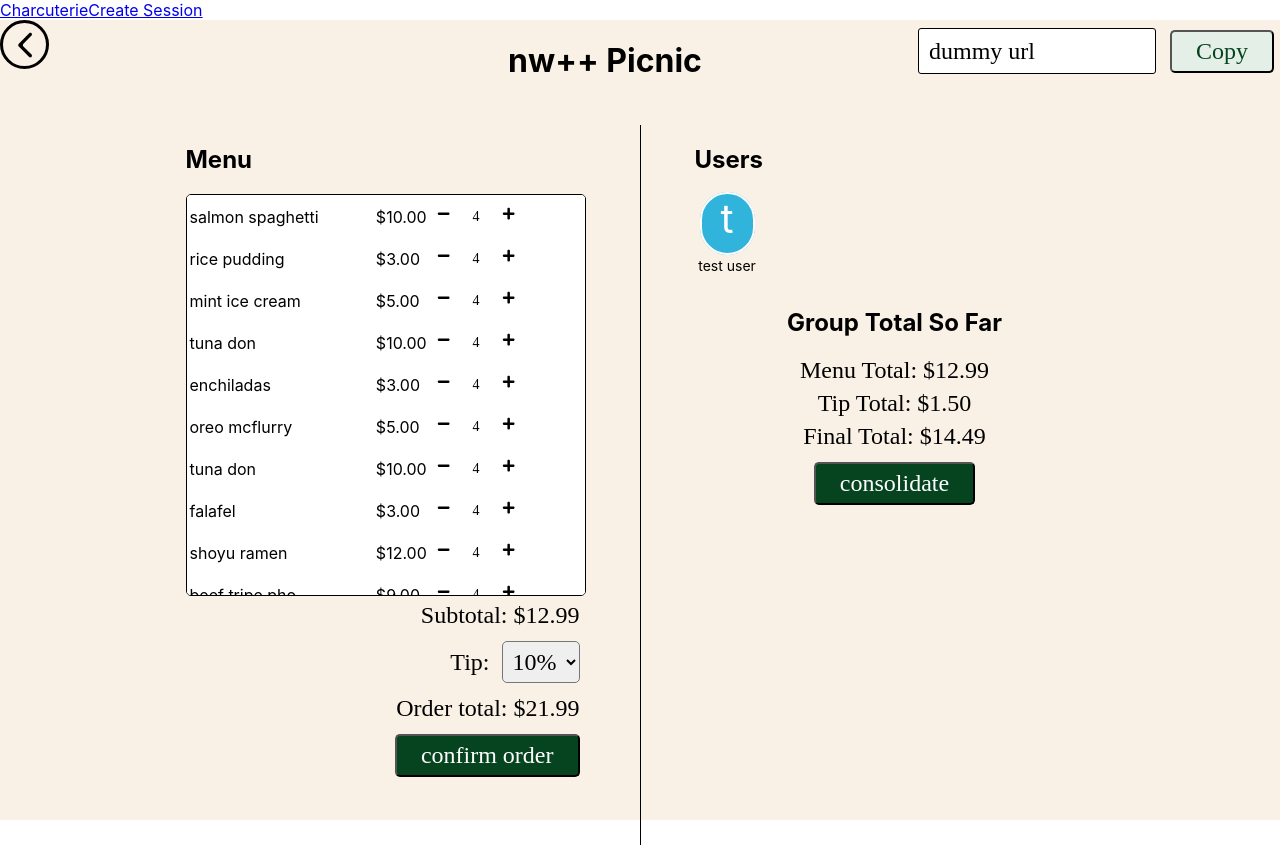
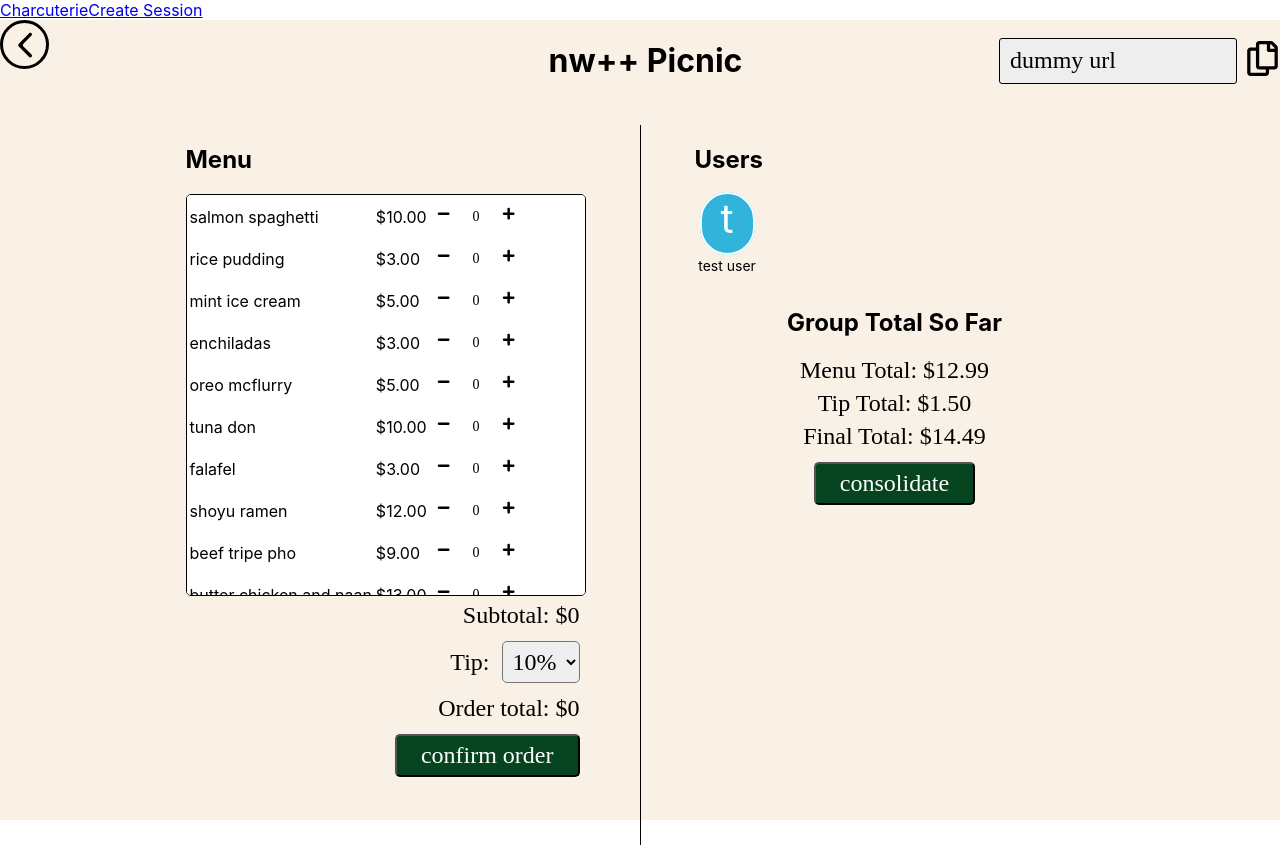
Before and after one commit to acchiang/cpsc-455-project, a React (Create React App) app: page /order-screen in a window 1280 px wide. Built offline with nearby package versions, Linux system fonts and the light colour scheme.

Commit message:
impl top level functions

```diff
--- a/src/assets/sampleMenu.js
+++ b/src/assets/sampleMenu.js
@@ -10,10 +10,6 @@ const menu = [
     {
         name: "mint ice cream",
         price: 5
-    },
-    {
-        name: "tuna don",
-        price: 10
     },
     {
         name: "enchiladas",
--- a/src/components/CopyUrlBox.js
+++ b/src/components/CopyUrlBox.js
@@ -1,16 +1,30 @@
 import styled from "styled-components";
-import Button from "./Button";
 import Input from "./Input";
+import { FaRegCopy } from "react-icons/fa";
+
+const CopyButtonStyle = styled.span`
+  cursor: pointer;
+  vertical-align: middle;
+`;
 
 const BoxContainer = styled.div`
-  visibility: ${(p) => {return p.showElement ? 'visible' : 'hidden'}}
+  visibility: ${(p) => {
+    return p.showElement ? "visible" : "hidden";
+  }};
+  display: flex;
+  align-items: center;
 `;
 
 const CopyUrlBox = ({ url }) => {
   return (
     <BoxContainer showElement={url && url.length > 0}>
-      <Input size={"default"} value={url}/>
-      <Button size={"medium"} type={"secondary"} label={"Copy"} onClick={() =>  navigator.clipboard.writeText(url)}/>
+      <Input size={"default"} value={url} disabled />
+      <CopyButtonStyle>
+        <FaRegCopy
+          size={35}
+          onClick={() => navigator.clipboard.writeText(url)}
+        />
+      </CopyButtonStyle>
     </BoxContainer>
   );
 };
--- a/src/components/Dropdown.js
+++ b/src/components/Dropdown.js
@@ -14,12 +14,13 @@ padding: 0.25em 0.25em;
 display: inline-block;
 `;
 
-const Dropdown = ({ options, defaultOption, size, showInput, setShowInput, customValue, ...props }) => {
+const Dropdown = ({ options, defaultOption, size, showInput, setShowInput, customValue, feedValueToParent, ...props }) => {
     const [selected, setSelected] = useState(defaultOption);
 
     const handleSelect = (event, customValue) => {
         let selectedValue = event.target.value;
         setSelected(selectedValue);
+        feedValueToParent(selectedValue)
         if (setShowInput) {
             setShowInput(selectedValue === customValue)
         }
--- a/src/components/MenuSelector.js
+++ b/src/components/MenuSelector.js
@@ -1,6 +1,6 @@
-import styled from 'styled-components'
-import { useState } from 'react'
-import QuantitySelector from './QuantitySelector';
+import styled from "styled-components";
+import { useState, useEffect } from "react";
+import QuantitySelector from "./QuantitySelector";
 
 const MenuSelectorContainer = styled.div`
   background-color: ${(p) => p.theme.colors.background};
@@ -9,38 +9,58 @@ const MenuSelectorContainer = styled.div`
   max-width: 400px;
   max-height: 400px;
   overflow: scroll;
-`
+`;
 
 const MenuItemRow = styled.tr`
   border: ${(p) => p.border ?? "1px solid black"};
   padding: 7px;
-`
+`;
 
-const MenuItemRowData = styled.td`
-`
+const MenuItemRowData = styled.td``;
 
-const formatter = new Intl.NumberFormat('en-US', {
-  style: 'currency',
-  currency: 'USD'
+const formatter = new Intl.NumberFormat("en-US", {
+  style: "currency",
+  currency: "USD",
 });
 
 formatter.format(2500); /* $2,500.00 */
 
-const MenuSelector = ({order}) => {
+const MenuRow = ({ orderItem, updateQuantity }) => {
+  const [quantity, setQuantity] = useState(orderItem.quantity);
+  useEffect(() => {
+    updateQuantity(orderItem.name, quantity);
+  }, [quantity, orderItem.name, updateQuantity]);
+  return (
+    <MenuItemRow key={orderItem.name}>
+      <MenuItemRowData>{orderItem.name}</MenuItemRowData>
+      <MenuItemRowData>{formatter.format(orderItem.price)}</MenuItemRowData>
+      <MenuItemRowData>
+        <QuantitySelector value={quantity} setValue={setQuantity} />
+      </MenuItemRowData>
+    </MenuItemRow>
+  );
+};
+
+const MenuSelector = ({ order, updateQuantity }) => {
   const orderItems = order ?? [];
-  const [quantity, setQuantity] = useState(4)
-  return (<MenuSelectorContainer>
-    <table>
-      {orderItems.map((orderItem)=>{
-        return (<MenuItemRow>
-          <MenuItemRowData>{orderItem.name}</MenuItemRowData>
-          <MenuItemRowData>{formatter.format(orderItem.price)}</MenuItemRowData>
-          <MenuItemRowData><QuantitySelector value={quantity} setValue={setQuantity}/></MenuItemRowData>
-        </MenuItemRow>)
-      })}
-    </table>
+  return (
+    <MenuSelectorContainer>
+      <table>
+        <tbody>
+          {orderItems.map((orderItem) => {
+            return (
+              <MenuRow
+                key={orderItem.name}
+                orderItem={orderItem}
+                // HACK
+                updateQuantity={updateQuantity ?? ((a,b) => null)}
+              />
+            );
+          })}
+        </tbody>
+      </table>
+    </MenuSelectorContainer>
+  );
+};
 
-  </MenuSelectorContainer>);
-}
-
-export default MenuSelector
+export default MenuSelector;
--- a/src/components/TipAmount.js
+++ b/src/components/TipAmount.js
@@ -15,10 +15,10 @@ const TipAmountStyle = styled.div`
   display: inline-block;
 `;
 
-const TipAmount = ({ size, label, options }) => (
+const TipAmount = ({ size, label, options, feedValueToParent }) => (
   <>
     <TipAmountStyle size={size}>{label}: </TipAmountStyle>
-    <Dropdown options={options}/>
+    <Dropdown options={options} feedValueToParent={feedValueToParent} />
   </>
 
 );
--- a/src/pages/OrderScreen.js
+++ b/src/pages/OrderScreen.js
@@ -1,19 +1,63 @@
 import React, { useEffect, useState } from "react";
-import Theme from 'styles/Theme'
+import Theme from "styles/Theme";
 import { OrderContext } from "utils/Context";
 import sampleMenu from "assets/sampleMenu";
 import BackButton from "components/BackButton";
 import Button from "components/Button";
-import MenuSelector from "components/MenuSelector"
-import DollarAmount from "components/DollarAmount"
-import TipAmount from "components/TipAmount"
-import TotalAmount from "components/TotalAmount"
-import styled from 'styled-components'
+import MenuSelector from "components/MenuSelector";
+import DollarAmount from "components/DollarAmount";
+import TipAmount from "components/TipAmount";
+import TotalAmount from "components/TotalAmount";
+import styled from "styled-components";
 import TextIcon from "components/TextIcon";
 import TopTitleBar from "components/TopTitleBar";
 
+const PageContainer = styled.div`
+  height: 100vh;
+  width: 100vw;
+  background: ${(p) => p.theme.colors.primary};
+`;
+
+const PanelContainer = styled.div`
+  display: flex;
+  justify-content: center;
+  align-items: center;
+  margin: 20px;
+`;
+
+const Panel = styled.td`
+  width: 400px;
+  vertical-align: top;
+`;
+
+const DividerPanel = styled.td`
+  vertical-align: top;
+`;
+
+const Divider = styled.div`
+  height: 90vh;
+  width: 1px;
+  background-color: ${(p) => p.theme.colors.text};
+  margin-left: 50px;
+  margin-right: 50px;
+`;
+
+const SubtotalContainer = styled.div`
+  text-align: right;
+`;
+
+const IconsContainer = styled.div``;
+
+const FinalOrderContainer = styled.div`
+  text-align: center;
+`;
+
+const optionsNoInput = ["10%", "15%", "20%"];
+
 function OrderScreen() {
   const [order, setOrder] = useState(null);
+  const [subtotal, setSubtotal] = useState(0);
+  const [tipPercent, setTipPercent] = useState(optionsNoInput[0]);
 
   // TODO: get menu from server
   const fetchMenu = () => {
@@ -21,13 +65,23 @@ function OrderScreen() {
   };
 
   // TODO: send order to server & attach userId
-  const sendOrder = () => { };
+  const sendOrder = () => {};
 
   // TODO: get group total (including tips) from server
-  const getGroupTotals = () => { };
+  const getGroupTotals = () => {};
 
   // TODO: history.push to next page with data
-  const consolidateOrder = () => { }
+  const consolidateOrder = () => {};
+
+  const updateQuantity = (name, quantity) => {
+    const updatedOrder = order;
+    const idx = order.findIndex((i) => i.name === name);
+    updatedOrder[idx].quantity = quantity;
+    setOrder(updatedOrder);
+    setSubtotal(
+      updatedOrder.reduce((total, i) => total + i.price * i.quantity, 0)
+    );
+  };
 
   useEffect(() => {
     // TODO: Perhaps implement webhook (socket) to listen for additional users
@@ -38,66 +92,51 @@ function OrderScreen() {
     setOrder(initializeOrder());
   }, []);
 
-  const PageContainer = styled.div`
-    height: 100vh;
-    width: 100vw;
-    background: ${p => p.theme.colors.primary};
-  `;
-
-
-  const PanelContainer = styled.div`
-    display: flex;
-    justify-content: center;
-    align-items: center;
-    margin: 20px;
-  `
-
-  const Panel = styled.td`
-    width: 400px;
-    vertical-align: top;
-  `
-
-  const DividerPanel = styled.td`
-  vertical-align: top;
-`
-
-  const Divider = styled.div`
-  height: 90vh;
-  width: 1px;
-  background-color: ${(p) => p.theme.colors.text};
-  margin-left: 50px;
-  margin-right: 50px;
-`
-
-  const SubtotalContainer = styled.div`
-  text-align: right;
-  `
-
-  const IconsContainer = styled.div`
-  `
-
-  const FinalOrderContainer = styled.div`
-    text-align: center;
-  `
-
-  const optionsNoInput = ["10%", "15%", "20%"];
-
   return (
     <Theme>
       <OrderContext.Provider value={[order, setOrder]}>
         <PageContainer>
-          <TopTitleBar title={"nw++ Picnic"} backUrl={"/create-session"} copyUrl={"dummy url"}/>
+          <TopTitleBar
+            title={"nw++ Picnic"}
+            backUrl={"/create-session"}
+            copyUrl={"dummy url"}
+          />
           <PanelContainer>
             <table>
+              <tbody>
                 <tr>
                   <Panel>
                     <h2>Menu</h2>
-                  <MenuSelector order={order} />
+                    <MenuSelector
+                      order={order}
+                      updateQuantity={updateQuantity}
+                    />
                     <SubtotalContainer>
-                    <DollarAmount size={"medium"} label={"Subtotal"} amount={"12.99"} />
-                    <TipAmount size={"medium"} label={"Tip"} options={optionsNoInput} />
-                    <DollarAmount size={"medium"} label={"Order total"} amount={"21.99"} />
-                    <Button size={"medium"} type={"primary"} label={"confirm order"} onClick={() => window.location.href = '/final-order'} />
+                      <DollarAmount
+                        size={"medium"}
+                        label={"Subtotal"}
+                        amount={subtotal}
+                      />
+                      <TipAmount
+                        size={"medium"}
+                        label={"Tip"}
+                        options={optionsNoInput}
+                        feedValueToParent={setTipPercent}
+                      />
+                      <DollarAmount
+                        size={"medium"}
+                        label={"Order total"}
+                        amount={
+                          subtotal +
+                          subtotal * 0.01 * tipPercent.replace(/\D/g, "")
+                        }
+                      />
+                      <Button
+                        size={"medium"}
+                        type={"primary"}
+                        label={"confirm order"}
+                        onClick={() => (window.location.href = "/final-order")}
+                      />
                     </SubtotalContainer>
                   </Panel>
                   <DividerPanel>
@@ -106,18 +145,32 @@ function OrderScreen() {
                   <Panel>
                     <h2>Users</h2>
                     <IconsContainer>
-                    <TextIcon textLetter={'t'} size={'default'} color={'#31B4DB'}>test user</TextIcon>
+                      <TextIcon
+                        textLetter={"t"}
+                        size={"default"}
+                        color={"#31B4DB"}
+                      >
+                        test user
+                      </TextIcon>
                     </IconsContainer>
                     <FinalOrderContainer>
                       <h2>Group Total So Far</h2>
                       <TotalAmount
                         size={"medium"}
                         menuAmount={"12.99"}
-                      tipAmount={"1.50"}/>
-                    <Button size={"medium"} type={"primary"} label={"consolidate"} onClick={() => window.location.href = '/final-order'} />
+                        tipAmount={"1.50"}
+                      />
+                      <Button
+                        size={"medium"}
+                        type={"primary"}
+                        label={"consolidate"}
+                        onClick={() => (window.location.href = "/final-order")}
+                      />
                     </FinalOrderContainer>
                   </Panel>
-              </tr></table>
+                </tr>
+              </tbody>
+            </table>
           </PanelContainer>
         </PageContainer>
       </OrderContext.Provider>
```
Lines whose indentation alone changed are shown as unchanged.
